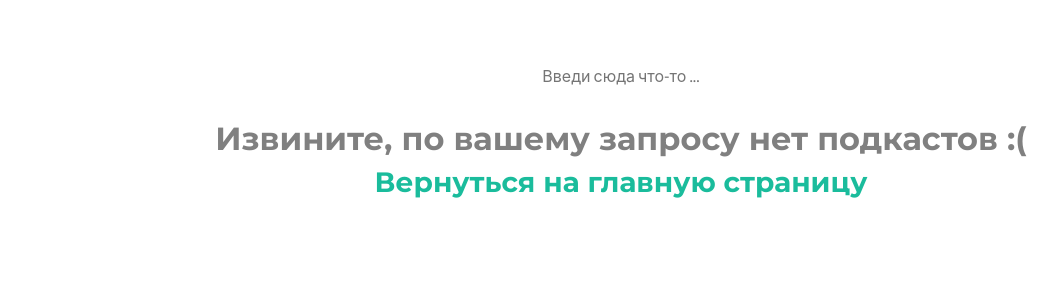
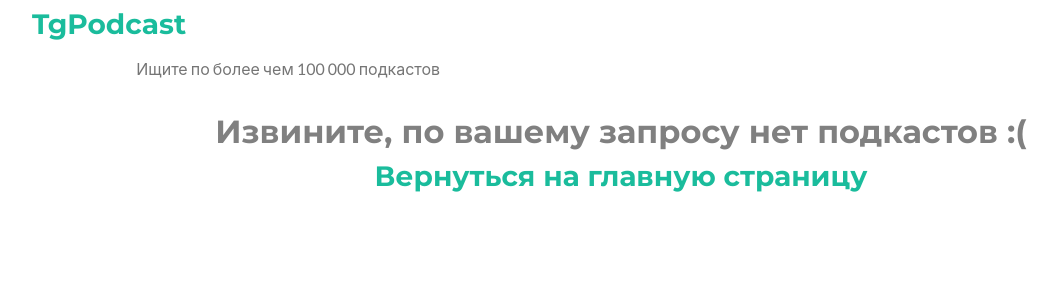
Before and after one commit to vrntsv/podcasts_dj, a Django app: template pd_backend/templates/pd_backend/index.html in a window 1280 px wide. Shown: the top 300 px of the page, without its empty margins (19-1077 px from the left). Run offline with Django 3.2, Linux system fonts and the light colour scheme; the template is opened without the code that fills it, so the values that code supplies are empty; some libraries are stand-ins or nearby versions.

Commit message:
bug fix & metatags

```diff
--- a/pd_backend/models.py
+++ b/pd_backend/models.py
@@ -90,6 +90,7 @@ class CatItem(models.Model):
 class Categorys(models.Model):
     id_category = models.SmallIntegerField(primary_key=True)
     title_category = models.TextField()
+    ru_title = models.TextField()
 
     class Meta:
         managed = False
--- a/pd_backend/templates/pd_backend/base.html
+++ b/pd_backend/templates/pd_backend/base.html
@@ -6,11 +6,15 @@
 
   <meta charset="utf-8">
   <meta name="viewport" content="width=device-width, initial-scale=1, shrink-to-fit=no">
-  <meta name="description" content="">
+    {% block description %}
+         <meta name="description" content="Полная подборка подкастов айтюнс по всем тематикам на русском, самые актуальные материалы из мира Itunes Podcasts">
+    {% endblock %}
+
   <meta name="author" content="">
-  <title>{% block title %}
-    Каталог подкастов tgpodcast - лучшая подборка подкастов для прослушивания в мессенджере Telegram{% endblock %}
-</title>
+
+    {% block title %}
+
+    {% endblock %}
 
 
   <!-- Custom fonts for this theme -->
@@ -23,14 +27,27 @@
 
 </head>
 <body id="page-top">
-{% block searchbar %}
-  <div class="container">
+
+  <!-- Шапка -->
+
+  <div style="width: 100%">
+      <div  style="text-align: center; width: 20%;">
+        <a href="{%  url "pd_backend:index_url" %}">
+            <h3 style="margin-top: 3%" >TgPodcast</h3>
+        </a>
+    </div>
+      <div style='width: 60%; max-height: 100px; '>
       <form action="{% url 'pd_backend:index_url' %}" method="post">
-          {% csrf_token %}
-        <input style="width: 100%; margin-top: 5%" name="search_data" class="btn finder" type="text" placeholder='Введи сюда что-то ...' type="submit">
-      </form>
+              {% csrf_token %}
+
+            {% block searchbar %}
+                 <input style="margin-left: 5%; width: 70%" class="btn finder"  name="search_data" type="finder" placeholder='Ищите по более чем 100 000 подкастов'>
+            {% endblock %}
+      </div>
+
   </div>
-{% endblock %}
+
+
 
  {% block content %}
 
--- a/pd_backend/templates/pd_backend/index.html
+++ b/pd_backend/templates/pd_backend/index.html
@@ -5,27 +5,31 @@
     {% block searchbar %}
 
 {% if search_data %}
-      <div class="container">
-      <form action="{% url 'pd_backend:index_url' %}" method="post">
-          {% csrf_token %}
-        <input style="width: 100%; margin-top: 5%" name="search_data" class="btn finder" type="text" value="{{ search_data }}" placeholder='Введи сюда что-то ...'>
-      </form>
-  </div>
+
+          <input style="margin-left: 5%; width: 70%" class="btn finder" type="text" name="search_data" placeholder='Ищите по более чем 100 000 подкастов' value="{{ search_data }}">
+             <meta name="description" content="Лучшая и самая полная подборка подкастов айтюнс по теме {{ search_data }}, все что есть в Itunes Podcasts в категории {{ searched_cat_name }} в каталоге tgpodcasts">
+                    <title>
+                        {{search_data}}: лучшие подкасты, каталог itunes podcasts по теме {{ search_data }}
+                    </title>
+
 
 {% elif searched_cat_name %}
-      <div class="container">
-      <form action="{% url 'pd_backend:index_url' %}" method="post">
-          {% csrf_token %}
-        <input style="width: 100%; margin-top: 5%" name="search_data" class="btn finder" type="text" placeholder='Поиск по категории:  {{ searched_cat_name }}'>
-      </form>
-  </div>
+
+          <input style="margin-left: 5%; width: 70%" class="btn finder" type="text"  name="search_data" placeholder='Ищите по более чем 100 000 подкастов' value="{{ searched_cat_name }}">
+
+             <meta name="description" content="Лучшая и самая полная подборка подкастов айтюнс по теме {{ searched_cat_name }}, все что есть в Itunes Podcasts в категории {{ searched_cat_name }} в каталоге tgpodcasts">
+                <title>
+                    {{searched_cat_name}}: лучшие подкасты, каталог itunes podcasts по теме {{ searched_cat_name }}
+                </title>
 {% else %}
-      <div class="container">
-      <form action="{% url 'pd_backend:index_url' %}" method="post">
-          {% csrf_token %}
-        <input style="width: 100%; margin-top: 5%" name="search_data" class="btn finder" type="text" placeholder='Введи сюда что-то ...' type="submit">
-      </form>
-  </div>
+
+          <input style="margin-left: 5%; width: 70%" class="btn finder" type="text"  name="search_data" placeholder='Ищите по более чем 100 000 подкастов'>
+                <title>
+                Каталог подкастов tgpodcast - лучшая подборка подкастов для прослушивания в мессенджере Telegram
+                </title>
+
+             <meta name="description" content="Полная подборка подкастов айтюнс по всем тематикам на русском, самые актуальные материалы из мира Itunes Podcasts">
+
 {% endif %}
     {% endblock %}
 
@@ -87,7 +91,7 @@
                   <div class="col col-lg-3 col-md-4 col-sm-2">
                     <ul class="list-unstyled mb-0">
                       <li>
-                        <a href="{% url 'pd_backend:cat_url' category|get_value_from_dict:'id_category' %}">{{ category|get_value_from_dict:'title_category'}}</a>
+                        <a href="{% url 'pd_backend:cat_url' category|get_value_from_dict:'id_category' %}">{% if category|get_value_from_dict:'ru_title' %}{{ category|get_value_from_dict:'ru_title'}} {% else %}{{  category|get_value_from_dict:'title_podcast'}}{% endif %}</a>
                       </li>
 
                     </ul>
@@ -129,11 +133,11 @@
                             {% if not carousel_podcasts  %}
                               <div class="card-footer" style='margin-top:-40px; margin-bottom: 30px;'>
                                   {% if search_data|lower in podcast|get_value_from_dict:'title_podcast'|lower%}
-                                    <text style="color: grey">Название: </text>{{ podcast|get_value_from_dict:'title_podcast'|highlight:search_data}}
+                                    <text style="color: grey">Название: </text>{{ podcast|get_value_from_dict:'title_podcast'|highlight:search_data|truncatechars_html:150}}
                                   {% elif search_data|lower in podcast|get_value_from_dict:'description_podcast'|lower %}
-                                    <text style="color: grey">Описание: </text>{{ podcast|get_value_from_dict:'description_podcast'|highlight:search_data}}
+                                    <text style="color: grey">Описание: </text>{{ podcast|get_value_from_dict:'description_podcast'|highlight:search_data|truncatechars_html:150}}
                                   {% elif search_data|lower in podcast|get_value_from_dict:'author_podcast'|lower %}
-                                    <text style="color: grey">Автор: </text>{{ podcast|get_value_from_dict:'author_podcast'|highlight:search_data}}
+                                    <text style="color: grey">Автор: </text>{{ podcast|get_value_from_dict:'author_podcast'|highlight:search_data|truncatechars_html:150}}
                                   {% endif %}
                                   {% if cats_by_id %}
                                     {% with pd_id=podcast|get_value_from_dict:'id_podcast' %}
--- a/pd_backend/views.py
+++ b/pd_backend/views.py
@@ -8,6 +8,7 @@ from django.core.paginator import Paginator, EmptyPage, PageNotAnInteger
 
 def index_redirect(request):
     return redirect('/ru')
+
 
 def index_router(request):
     if request.method == 'GET':
@@ -30,6 +31,7 @@ def index_router(request):
                       }
                       )
     if request.method == 'POST':
+        print(services.search_podcasts(request.POST.get('search_data')))
         # for item in services.search_podcasts(request.POST.get('search_data'))['items']:
         #     if request.POST.get('search_data') in item['description_audio']:
         #         print('--------------------------------------')
@@ -75,6 +77,7 @@ def series_router(request, podcast_id, series_id):
                       {
                           'series': services.get_series_full_info(podcast_id, series_id),
                           'podcast_title': services.get_podcast_title_by_id(podcast_id),
+                          'podcast_author': services.get_podcast_authour_by_id(podcast_id),
                           'podcast_categories': services.get_podcast_full_info(podcast_id, return_cat=True),
                       })
 
--- a/podcasts_dj/settings.py
+++ b/podcasts_dj/settings.py
@@ -96,7 +96,7 @@ DATABASES = {
       }
   }
 }
-#
+
 # DATABASES = {
 #     'default': {
 #         'ENGINE': 'django.db.backends.mysql',
```
Also changed, not shown: pd_backend/services.py (+9 -4 lines), pd_backend/templates/pd_backend/chanel.html (+12 -4 lines), pd_backend/templates/pd_backend/index (2).html (added, +105 -0 lines), pd_backend/templates/pd_backend/series.html (+7 -3 lines), static/img/portfolio/main.jpeg (added).
